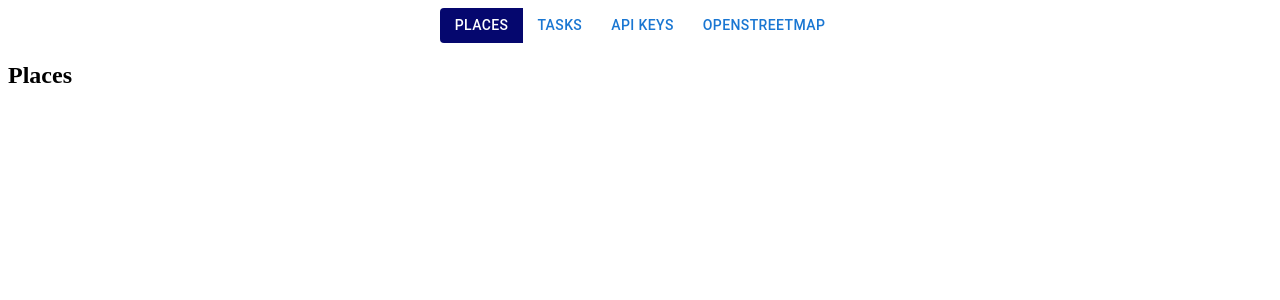
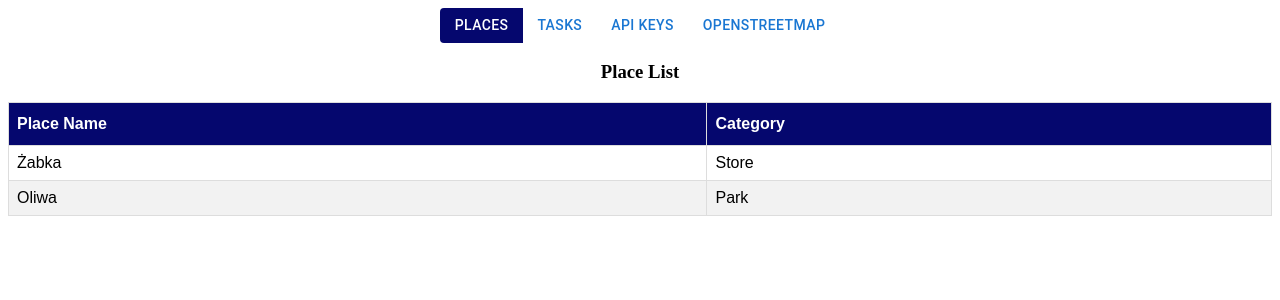
Before and after one commit to ArtsemStankevich/15-minute-admin, a React (Create React App) app: page / in a window 1280 px wide. Shown: the top 300 px of the page. Built offline with nearby package versions, Linux system fonts and the light colour scheme.

Commit message:
change color and update places

```diff
--- a/src/components/CreateTask.jsx
+++ b/src/components/CreateTask.jsx
@@ -25,9 +25,9 @@ function CreateTask() {
     // np. wysłanie go do serwera lub lokalne zapisanie
     };
     return (
-        <div>
+        <div style={{ margin: '0 auto', width: '50%' }}>
         <p className='border'>
-        <h3 style={{textAlign: 'center' }}>New Task</h3>
+        <h3 style={{textAlign: 'center', marginTop: 'auto'}}>New Task</h3>
         <form onSubmit={handleFormSubmit}>
             <TextField
             label="Name"
--- a/src/components/Places.jsx
+++ b/src/components/Places.jsx
@@ -1,9 +1,31 @@
 import React from 'react';
+import placesData from './data/places.json'; // Importuj dane z pliku JSON
+import './style/Categories.css'; // Importuj plik CSS
 
 function Places(props) {
   return (
     <div>
-      <h2>Places</h2>
+          <div>
+
+        <h3 style={{ textAlign: 'center' }}>Place List</h3>
+        <table id="tasks">
+          <thead>
+            <tr>
+              <th>Place Name</th>
+              <th>Category</th>
+            </tr>
+          </thead>
+          <tbody>
+            {placesData.map((place, index) => (
+              <tr key={index} className={index % 2 === 0 ? 'even' : ''}>
+                <td>{place.placeName}</td>
+                <td>{place.category}</td>
+              </tr>
+            ))}
+          </tbody>
+        </table>
+
+    </div>
 
     </div>
   );
--- a/src/components/TaskList.jsx
+++ b/src/components/TaskList.jsx
@@ -6,7 +6,7 @@ function TaskList() {
   return (
     <div>
       <div className="border-max">
-        <h3 style={{ textAlign: 'center' }}>Task List</h3>
+        <h3 style={{ textAlign: 'center', marginTop:'auto' }}>Task List</h3>
         <table id="tasks">
           <thead>
             <tr>
--- /dev/null
+++ b/src/components/data/places.json
@@ -0,0 +1,10 @@
+[
+    {
+      "placeName": "Żabka",
+      "category": "Store"
+    },
+    {
+    "placeName": "Oliwa",
+    "category": "Park"
+    }
+  ]
--- a/src/components/style/Categories.css
+++ b/src/components/style/Categories.css
@@ -1,11 +1,9 @@
 
 /*Dla CreateTask*/
 .border {
-    border: 4px solid rgb(90, 70, 221);
+    border: 4px solid rgb(5, 7, 110);
     border-radius: 7px;
-    width: 50%;
     padding: 20px;
-
   }
 
   .pad{
@@ -13,7 +11,7 @@
   }
 
   .border-max {
-    border: 4px solid rgb(90, 70, 221);
+    border: 4px solid rgb(5, 7, 110);
     border-radius: 7px;
     padding: 20px;
 
@@ -46,14 +44,14 @@
     padding-top: 12px;
     padding-bottom: 12px;
     text-align: left;
-    background-color: rgb(90, 70, 221);
+    background-color: rgb(5, 7, 110);
     color: white;
   }
 
   .button {
     margin: 4px;
     padding: 8px 16px;
-    background-color: rgb(90, 70, 221);;
+    background-color: rgb(5, 7, 110);
     color: white;
     border: none;
     cursor: pointer;
```
